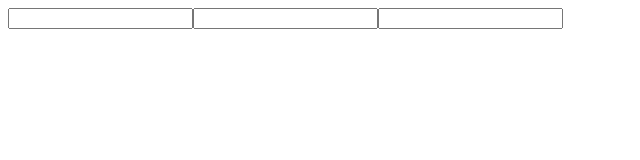
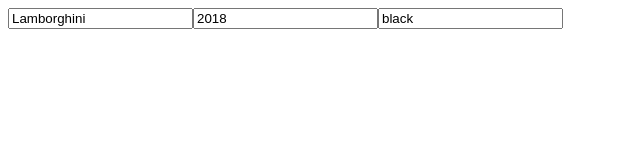
Before and after one commit to Andrea-Rizzo20/react-exercises, a React (Create React App) app: page / in a window 1280 px wide. Shown: the top 160 px of the page, without its empty margins (0-640 px from the left). Built offline with nearby package versions, Linux system fonts and the light colour scheme.

Commit message:
Esercizio/useRef-02

```diff
--- a/src/CardDetails.js
+++ b/src/CardDetails.js
@@ -2,15 +2,23 @@
 
 const CardDetails = ({initialData = {model:'Lamborghini',year:'2018', color:'black'}}) => {
 
+    const {model,year, color} = initialData
 
-    const formRef = useRef(initialData)
+    const formRef = useRef(null)
+
+    useEffect(()=>{
+        formRef.current.reset()
+    },[initialData])
+
+
+
 
 
     return(
         <form ref={formRef}>
-            <input name="model" defaultValue={formRef.model}></input>
-            <input name="year" defaultValue={formRef.year}></input>
-            <input name="color" defaultValue={formRef.color}></input>
+            <input name="model" defaultValue={model}></input>
+            <input name="year" defaultValue={year}></input>
+            <input name="color" defaultValue={color}></input>
         </form>
 
     )
```
